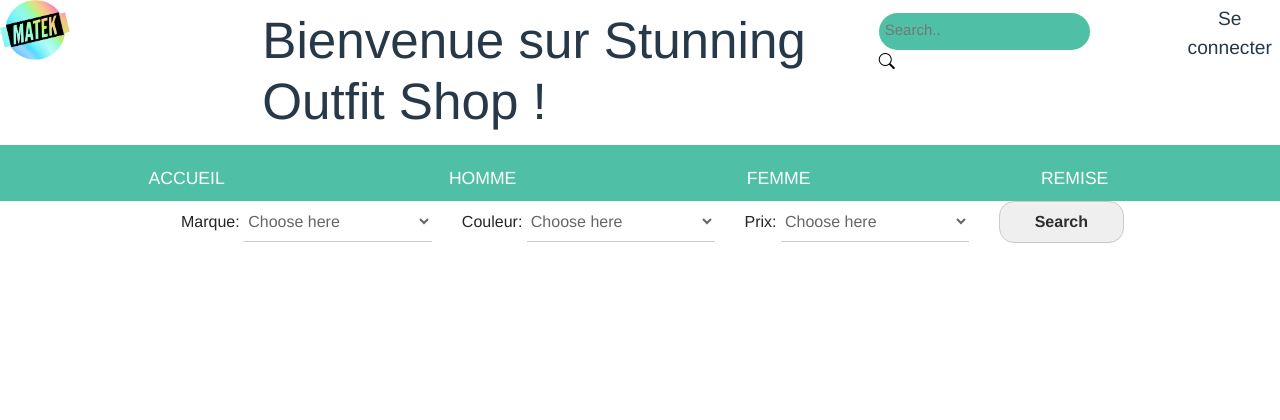
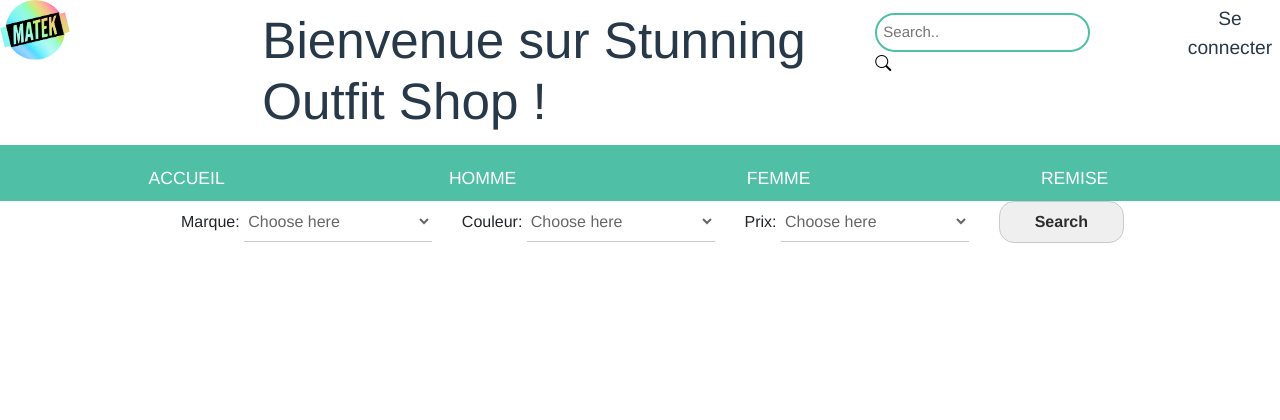
Before and after one commit to krishnath92/e-commerce, a PHP site: page /path/espace_commun/accueilCommun.php in a window 1280 px wide. Shown: the top 420 px of the page. Run offline with PHP 8.4, Linux system fonts and the light colour scheme; data comes from the database, SQL or seed files in the repository; some libraries are stand-ins or nearby versions.

Commit message:
color change

```diff
--- a/design/accueil.css
+++ b/design/accueil.css
@@ -62,10 +62,6 @@ h3{
     font-size: 18px;
     border-style: solid;
     border-color: #4fc0a6;
-    border-left: none;
-    border-right: none;
-    border-top: none;
-    background-color:#4fc0a6;
     border-radius: 2em;
 }
 
@@ -279,6 +275,10 @@ h3{
     font-size: 1.2rem;
 }
 
+.glow-on-hover-connexion:hover {
+    color : #4fc0a6;
+    font-size: 1.5rem;
+  }
 
 @keyframes glowing {
     0% { background-position: 0 0; }
```
